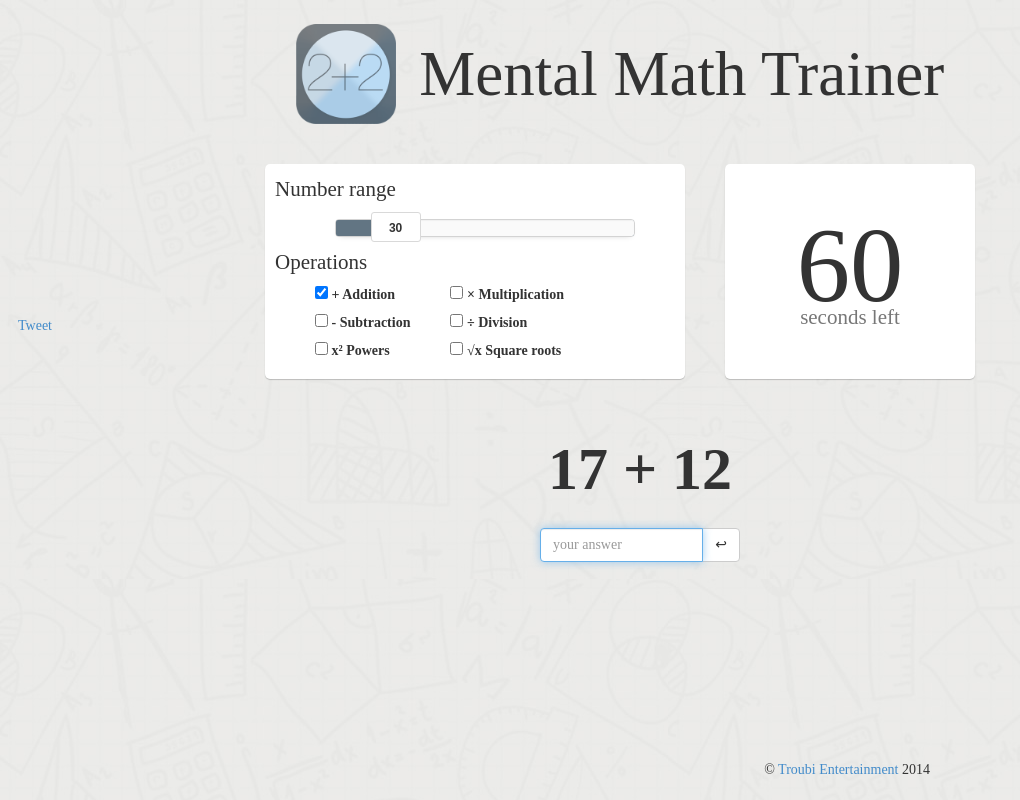
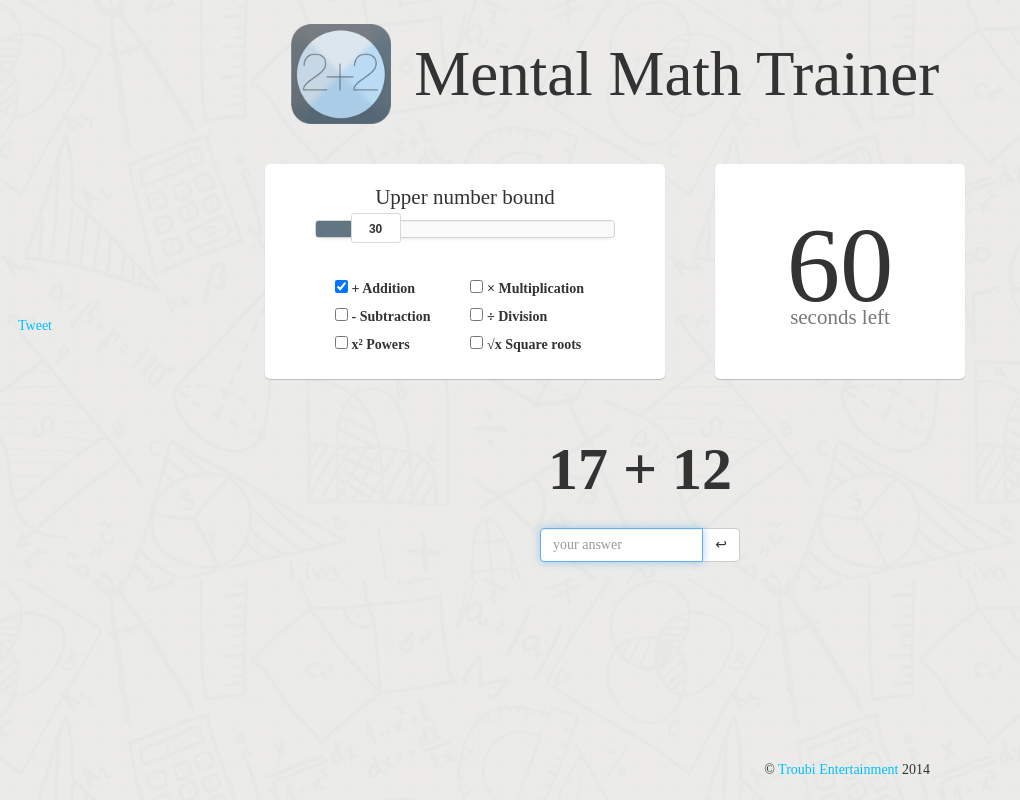
Before and after one commit to shenoyroopesh/10-seconds-math, a PHP site: page / in a window 1280 px wide. Shown: the whole page, without its empty margins (0-1020 px from the left). Run offline with PHP 8.4, Linux system fonts and the light colour scheme; some libraries are stand-ins or nearby versions.

Commit message:
Countdown box styled up

```diff
--- a/css/main.css
+++ b/css/main.css
@@ -25,7 +25,7 @@ body {
 
 #settings {
   display: inline-block;
-  text-align: left;
+  text-align: center;
   padding: 10px;
   float: left;
   height: 215px;
@@ -111,7 +111,7 @@ body {
   display: inline-block;
   font-family: "Myriad Pro";
   margin-left: 20px;
-  margin-right: 40px;
+  margin-right: 50px;
 }
 
 #questionbox {
@@ -138,6 +138,17 @@ body {
   color: #777;
 }
 
+#time-left-indicator {
+  display: block;
+  height: 3px;
+  width: 0%;
+  background: deepskyblue;
+}
+
+a {
+  color: deepskyblue;
+}
+
 #question {
   font-size: 60px;
   font-weight: 600;
@@ -153,7 +164,7 @@ body {
 }
 
 #math-range-slider {
-  margin-left: 60px;
+  margin-left: 40px;
   width: 300px;
   margin-right: 40px;
 }
@@ -184,12 +195,17 @@ footer {
 
 #text-operations {
   margin-bottom: 5px;
-  padding-top: 10px;
+  padding-top: 2.5px;
+}
+
+#text-selectrange {
+  margin-top: 8px;
+  margin-bottom: 8px;
 }
 
 #div-operations {
   text-align: left;
-  display: inline-block;
+  margin-left: 20px;
 }
 
 #div-operations > ul {
--- a/index.php
+++ b/index.php
@@ -59,10 +59,10 @@ We guarantee, if you make it through the entire plan you'll be better than you'v
       </div>
       <div id="settings-and-stats" class="container">
         <div id="settings" class="white-box">
-            <p id="text-selectrange">Number range</p>
+            <p id="text-selectrange">Upper number bound</p>
             <div id="math-range-slider"></div>
 
-            <p id="text-operations">Operations</p>
+            <p id="text-operations">&nbsp;</p>
             <div id="div-operations">
                 <ul class="nobullets">
                     <li><label><input type="checkbox" checked="checked" value="add"> + <span id="text-op-add">Addition</span></label></li>
@@ -77,7 +77,11 @@ We guarantee, if you make it through the entire plan you'll be better than you'v
             </div>
         </div>
         <div id="stats" class="white-box">
-            <p><span id="time-left">60</span><span id="time-left-text">seconds left</span></p>
+            <p id="time-box">
+                <span id="time-left">60</span>
+                <span id="time-left-text">seconds left</span>
+                <span id="time-left-indicator"></span>
+            </p>
             <p class="bonus">
               <table id="bonus-list">
                 <!-- <tr><td><span id="num-correct-calculations">0</span></td><td></td></tr>
--- a/js/main.js
+++ b/js/main.js
@@ -5,7 +5,7 @@ var firstBackgroundUpdate = true;
 var countdownStarted = false;
 var countdownTimeoutId = -1;
 
-var QUIZ_AVAILABLE_SECONDS = 60;
+var QUIZ_AVAILABLE_SECONDS = 5;
 var quizStartTime = QUIZ_AVAILABLE_SECONDS;
 
 
@@ -31,7 +31,9 @@ function updateTime() {
   }
 
   // update timer
+  var progressPercent = (QUIZ_AVAILABLE_SECONDS - quizStartTime) / QUIZ_AVAILABLE_SECONDS * 100;
   $('#time-left').html(quizStartTime);
+  $('#time-left-indicator').animate({'width': progressPercent + '%'}, 300);
 }
 
 
@@ -55,7 +57,7 @@ function timeIsOver() {
   }
 
 
-  $('#time-left').hide();
+  // $('#time-box').hide();
 
 
     var $bonusList = $('#bonus-list');
```
